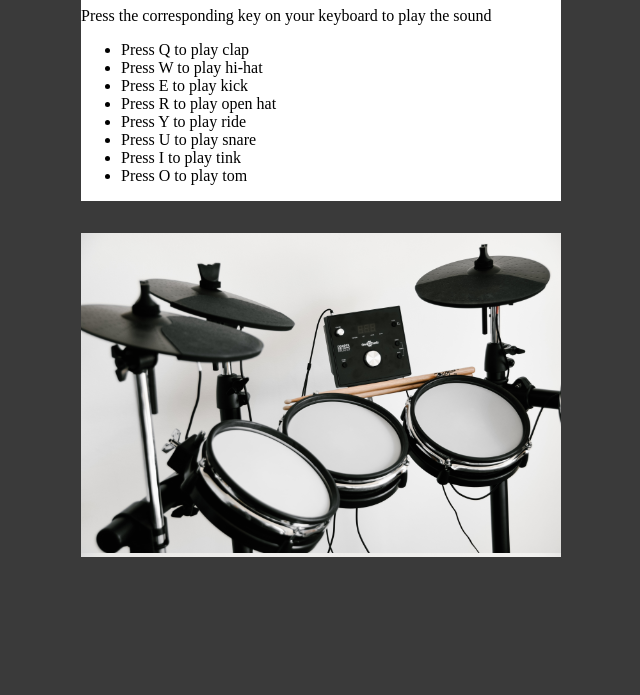
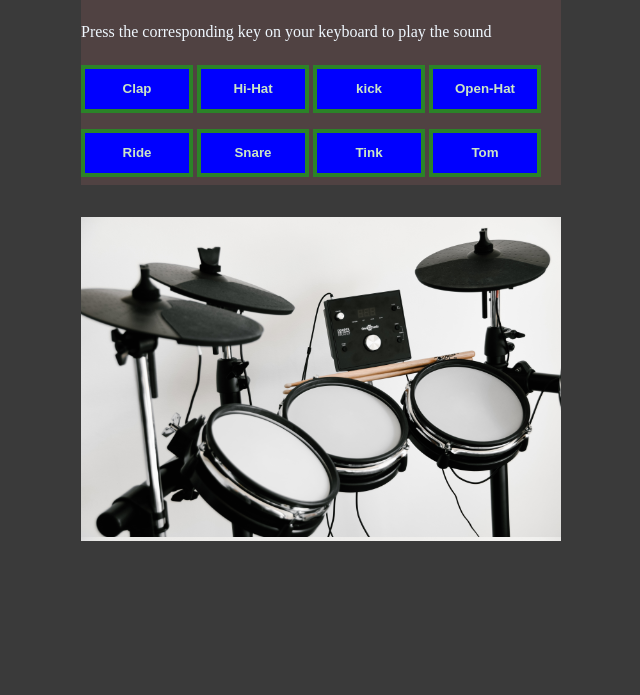
Before and after one commit to Morthenjo/DrumKit-git, a plain HTML site: page index.html in a window 1280 px wide. Shown: the part 105-800 px from the top of the page, without its empty margins (319-959 px from the left). Drawn offline with Linux system fonts and the light colour scheme.

Commit message:
made buttons and fixed JS

```diff
--- a/index.css
+++ b/index.css
@@ -4,12 +4,15 @@ body {
   display: flex;
   flex-direction: column;
   background-color: rgba(0, 0, 0, 0.773);
+  color: aliceblue;
 }
 
 .container {
-  background-color: rgb(255, 255, 255);
+  background-color: rgb(80, 66, 66);
   width: 30rem;
   margin: 2rem auto;
+  display: flex;
+  flex-direction: column;
 }
 
 .drumkit {
@@ -17,3 +20,24 @@ body {
   background-image: url("Drums.jpg");
   background-size: contain;
 }
+
+button {
+  margin: 0.5rem 0;
+  width: 7rem;
+  height: 3rem;
+  justify-content: space-around;
+  border: 0.3rem solid rgb(43, 131, 40);
+  font-weight: 800;
+  color: rgb(204, 230, 197);
+  background-color: blue;
+}
+
+button:hover {
+  background-color: rgb(17, 17, 142);
+  border: 0.3rem solid rgb(7, 157, 7);
+}
+
+button:active {
+  background-color: rgb(35, 46, 189);
+  border: 0.3rem solid green;
+}
--- a/index.html
+++ b/index.html
@@ -43,16 +43,18 @@
     <div class="container">
       <h1>Let's play some drums</h1>
       <p>Press the corresponding key on your keyboard to play the sound</p>
-      <ul>
-        <li>Press Q to play clap</li>
-        <li>Press W to play hi-hat</li>
-        <li>Press E to play kick</li>
-        <li>Press R to play open hat</li>
-        <li>Press Y to play ride</li>
-        <li>Press U to play snare</li>
-        <li>Press I to play tink</li>
-        <li>Press O to play tom</li>
-      </ul>
+      <div class="buttons">
+        <button id="Q" onclick="clap()">Clap</button>
+        <button id="W" onclick="hiHat()">Hi-Hat</button>
+        <button id="E" onclick="kick()">kick</button>
+        <button id="R" onclick="openHat()">Open-Hat</button>
+        <div class="buttons">
+          <button id="Y" onclick="ride()">Ride</button>
+          <button id="U" onclick="snare()">Snare</button>
+          <button id="I" onclick="tink()">Tink</button>
+          <button id="O" onclick="tom()">Tom</button>
+        </div>
+      </div>
     </div>
     <div class="drumkit">
       <canvas id="myCanvas" width="480" height="320"></canvas>
--- a/index.js
+++ b/index.js
@@ -1,27 +1,36 @@
 //buttons
-let qBtn = document.getElementById("random");
+let qBtn = document.getElementById("Q");
+let wBtn = document.getElementById("W");
+let eBtn = document.getElementById("E");
+let rBtn = document.getElementById("R");
+let yBtn = document.getElementById("Y");
+let uBtn = document.getElementById("U");
+let iBtn = document.getElementById("I");
+let oBtn = document.getElementById("o");
 
 //canvas
 let c = document.getElementById("myCanvas");
 let ctx = c.getContext("2d");
 
-//plays sound when Q is pressed
-document.addEventListener("keydown", (e) => {
-  if (e.key == "q") {
+// Functions
+function clap() {
+  //finds sounds and plays it
   document.getElementById("clap").play();
   document.getElementById("clap").currentTime = 0;
+  //to draw the hit marker
   ctx.beginPath();
+  //draws a circle and positions it
   ctx.arc(140, 50, 40, 0, 2 * Math.PI);
+  //fills it with colour
   ctx.fillStyle = "#4ADF86";
   ctx.fill();
+  //draws it on the canvas
   ctx.stroke();
+  //timer to delete what is drawn on the canvas
   setTimeout(() => ctx.clearRect(0, 0, c.width, c.height), 100);
 }
-});
 
-//plays sound when W is pressed
-document.addEventListener("keydown", (e) => {
-  if (e.key == "w") {
+function hiHat() {
   document.getElementById("hiHat").play();
   document.getElementById("hiHat").currentTime = 0;
   ctx.beginPath();
@@ -31,11 +40,8 @@ document.addEventListener("keydown", (e) => {
   ctx.stroke();
   setTimeout(() => ctx.clearRect(0, 0, c.width, c.height), 100);
 }
-});
 
-//plays sound when E is pressed
-document.addEventListener("keydown", (e) => {
-  if (e.key == "e") {
+function kick() {
   document.getElementById("kick").play();
   document.getElementById("kick").currentTime = 0;
   ctx.beginPath();
@@ -45,11 +51,8 @@ document.addEventListener("keydown", (e) => {
   ctx.stroke();
   setTimeout(() => ctx.clearRect(0, 0, c.width, c.height), 100);
 }
-});
 
-//plays sound when R is pressed
-document.addEventListener("keydown", (e) => {
-  if (e.key == "r") {
+function openHat() {
   document.getElementById("openHat").play();
   document.getElementById("openHat").currentTime = 0;
   ctx.beginPath();
@@ -59,11 +62,8 @@ document.addEventListener("keydown", (e) => {
   ctx.stroke();
   setTimeout(() => ctx.clearRect(0, 0, c.width, c.height), 100);
 }
-});
 
-//plays sound when Y is pressed
-document.addEventListener("keydown", (e) => {
-  if (e.key == "y") {
+function ride() {
   document.getElementById("ride").play();
   document.getElementById("ride").currentTime = 0;
   ctx.beginPath();
@@ -73,11 +73,8 @@ document.addEventListener("keydown", (e) => {
   ctx.stroke();
   setTimeout(() => ctx.clearRect(0, 0, c.width, c.height), 100);
 }
-});
 
-//plays sound when U is pressed
-document.addEventListener("keydown", (e) => {
-  if (e.key == "u") {
+function snare() {
   document.getElementById("snare").play();
   document.getElementById("snare").currentTime = 0;
   ctx.beginPath();
@@ -87,11 +84,8 @@ document.addEventListener("keydown", (e) => {
   ctx.stroke();
   setTimeout(() => ctx.clearRect(0, 0, c.width, c.height), 100);
 }
-});
 
-//plays sound when I is pressed
-document.addEventListener("keydown", (e) => {
-  if (e.key == "i") {
+function tink() {
   document.getElementById("tink").play();
   document.getElementById("tink").currentTime = 0;
   ctx.beginPath();
@@ -101,11 +95,8 @@ document.addEventListener("keydown", (e) => {
   ctx.stroke();
   setTimeout(() => ctx.clearRect(0, 0, c.width, c.height), 100);
 }
-});
 
-//plays sound when O is pressed
-document.addEventListener("keydown", (e) => {
-  if (e.key == "o") {
+function tom() {
   document.getElementById("tom").play();
   document.getElementById("tom").currentTime = 0;
   ctx.beginPath();
@@ -115,4 +106,31 @@ document.addEventListener("keydown", (e) => {
   ctx.stroke();
   setTimeout(() => ctx.clearRect(0, 0, c.width, c.height), 100);
 }
+
+//plays sound when key is pressed
+document.addEventListener("keydown", (e) => {
+  if (e.key == "q") {
+    clap();
+  }
+  if (e.key == "w") {
+    hiHat();
+  }
+  if (e.key == "e") {
+    kick();
+  }
+  if (e.key == "r") {
+    openHat();
+  }
+  if (e.key == "y") {
+    ride();
+  }
+  if (e.key == "u") {
+    snare();
+  }
+  if (e.key == "i") {
+    tink();
+  }
+  if (e.key == "o") {
+    tom();
+  }
 });
```
Lines whose indentation alone changed are shown as unchanged.
